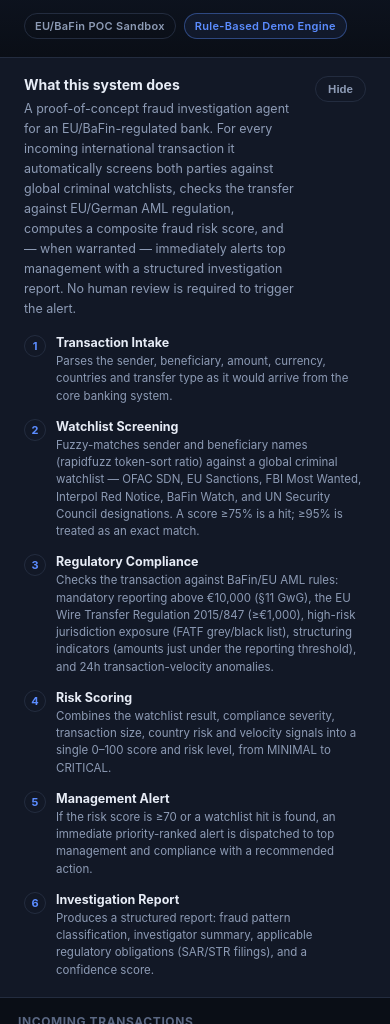
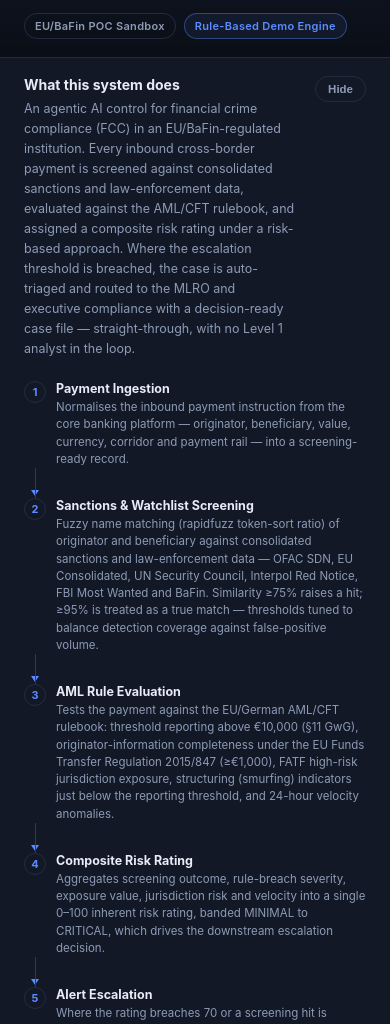
Before and after one commit to dskiran2018/fraudagent, a plain HTML site: page web/index.html in a window 390 px wide. Shown: the part 76-1100 px from the top of the page. Drawn offline with Linux system fonts and the light colour scheme; no server answers.

Commit message:
more interactive frontend

```diff
--- a/web/app.js
+++ b/web/app.js
@@ -8,12 +8,12 @@ const ICONS = {
 };
 
 const STEPS = [
-  { id: "intake", label: "Transaction Intake" },
-  { id: "watchlist", label: "Watchlist Screening" },
-  { id: "compliance", label: "Regulatory Compliance" },
-  { id: "risk", label: "Risk Scoring" },
-  { id: "alert", label: "Management Alert" },
-  { id: "report", label: "Investigation Report" },
+  { id: "intake", label: "Payment Ingestion" },
+  { id: "watchlist", label: "Sanctions &amp; Watchlist Screening" },
+  { id: "compliance", label: "AML Rule Evaluation" },
+  { id: "risk", label: "Composite Risk Rating" },
+  { id: "alert", label: "Alert Escalation" },
+  { id: "report", label: "Case Disposition" },
 ];
 
 const pipelineEl = document.getElementById("pipeline");
@@ -35,6 +35,37 @@ function flagEmoji(cc) {
   if (!cc || cc.length !== 2) return "";
   const points = [...cc.toUpperCase()].map((c) => 127397 + c.charCodeAt(0));
   return String.fromCodePoint(...points);
+}
+
+// Built-in ISO 3166-1 alpha-2 -> display name, so there is no country
+// table to keep in sync with config.py. Older browsers fall back to the code.
+const REGION_NAMES = (() => {
+  try {
+    return new Intl.DisplayNames(["en"], { type: "region" });
+  } catch {
+    return null;
+  }
+})();
+
+function countryName(cc) {
+  if (!cc || cc.length !== 2) return "";
+  const code = cc.toUpperCase();
+  if (!REGION_NAMES) return code;
+  try {
+    const name = REGION_NAMES.of(code);
+    // Unassigned codes come back as the code itself; "ZZ" resolves to the
+    // literal "Unknown Region", which reads worse than the raw code.
+    return !name || name === "Unknown Region" ? code : name;
+  } catch {
+    return code;
+  }
+}
+
+// Flag + full country name, e.g. "\u{1F1E9}\u{1F1EA} Germany".
+function countryLabel(cc) {
+  const flag = flagEmoji(cc);
+  const name = countryName(cc);
+  return flag ? `${flag} ${name}` : name;
 }
 
 function money(amount, currency) {
@@ -108,7 +139,7 @@ async function loadTransactions() {
         <span class="txn-amount">${money(t.amount, t.currency)}</span>
       </div>
       <div class="txn-card-row2">
-        <span>${flagEmoji(t.sender_country)} ${t.sender_country} → ${flagEmoji(t.beneficiary_country)} ${t.beneficiary_country}</span>
+        <span>${countryLabel(t.sender_country)} → ${countryLabel(t.beneficiary_country)}</span>
         <span class="txn-type">${t.type}</span>
       </div>`;
     card.addEventListener("click", () => runInvestigation(t));
@@ -127,7 +158,7 @@ function runInvestigation(txn) {
 
   resetPipeline();
   pipelineTitle.textContent = `Investigating ${txn.sender} → ${txn.beneficiary}`;
-  pipelineSubtitle.textContent = `${money(txn.amount, txn.currency)} · ${txn.sender_country} → ${txn.beneficiary_country} · ${txn.type}`;
+  pipelineSubtitle.textContent = `${money(txn.amount, txn.currency)} · ${countryLabel(txn.sender_country)} → ${countryLabel(txn.beneficiary_country)} · ${txn.type}`;
   statusText.textContent = `Running pipeline for ${txn.transaction_id}…`;
 
   setNodeState(STEPS[0].id, "active");
@@ -188,13 +219,13 @@ function renderIntake(d) {
   setNodeState("intake", "clear", "RECEIVED");
   addCard(`
     <div class="card">
-      <div class="card-head"><h3>${svgIcon("intake")} Transaction Intake</h3><span class="badge badge-blue">${d.transaction_id}</span></div>
+      <div class="card-head"><h3>${svgIcon("intake")} Payment Ingestion</h3><span class="badge badge-blue">${d.transaction_id}</span></div>
       <div class="intake-row">
         <span class="intake-amount">${money(d.amount, d.currency)}</span>
         <span class="intake-arrow">·</span>
-        <span>${d.sender} (${flagEmoji(d.sender_country)} ${d.sender_country})</span>
+        <span>${d.sender} (${countryLabel(d.sender_country)})</span>
         <span class="intake-arrow">→</span>
-        <span>${d.beneficiary} (${flagEmoji(d.beneficiary_country)} ${d.beneficiary_country})</span>
+        <span>${d.beneficiary} (${countryLabel(d.beneficiary_country)})</span>
         <span class="badge badge-dim">${d.type}</span>
       </div>
     </div>`);
@@ -219,7 +250,7 @@ function renderWatchlist(d) {
 
   addCard(`
     <div class="card ${hit ? "card-hit" : "card-clear"}">
-      <div class="card-head"><h3>${svgIcon("watchlist")} Watchlist Screening</h3><span class="badge ${hit ? "badge-red" : "badge-green"}">${hit ? "🔴 HIT" : "🟢 CLEAR"}</span></div>
+      <div class="card-head"><h3>${svgIcon("watchlist")} Sanctions &amp; Watchlist Screening</h3><span class="badge ${hit ? "badge-red" : "badge-green"}">${hit ? "🔴 HIT" : "🟢 CLEAR"}</span></div>
       ${body}
     </div>`);
 }
@@ -236,8 +267,8 @@ function renderCompliance(d) {
 
   addCard(`
     <div class="card ${sevClass === "hit" ? "card-hit" : sevClass === "warn" ? "card-warn" : ""}">
-      <div class="card-head"><h3>${svgIcon("compliance")} Regulatory Compliance</h3><span class="badge ${badgeClass}">${d.highest_severity}</span></div>
-      <p class="summary-text" style="margin-top:0;">≈ ${money(d.eur_equivalent, "EUR")} · ${flagEmoji(d.sender_country)}${d.sender_country} ${d.sender_high_risk ? "(high-risk)" : ""} → ${flagEmoji(d.beneficiary_country)}${d.beneficiary_country} ${d.beneficiary_high_risk ? "(high-risk)" : ""}</p>
+      <div class="card-head"><h3>${svgIcon("compliance")} AML Rule Evaluation</h3><span class="badge ${badgeClass}">${d.highest_severity}</span></div>
+      <p class="summary-text" style="margin-top:0;">≈ ${money(d.eur_equivalent, "EUR")} · ${countryLabel(d.sender_country)} ${d.sender_high_risk ? "(high-risk)" : ""} → ${countryLabel(d.beneficiary_country)} ${d.beneficiary_high_risk ? "(high-risk)" : ""}</p>
       <ul class="issue-list">${issues}</ul>
     </div>`);
 }
@@ -257,7 +288,7 @@ function renderRisk(d) {
 
   addCard(`
     <div class="card ${sevClass === "hit" ? "card-hit" : sevClass === "warn" ? "card-warn" : ""}">
-      <div class="card-head"><h3>${svgIcon("risk")} Risk Scoring</h3><span class="badge ${badgeClass}">${d.risk_level}</span></div>
+      <div class="card-head"><h3>${svgIcon("risk")} Composite Risk Rating</h3><span class="badge ${badgeClass}">${d.risk_level}</span></div>
       <div class="risk-layout">
         <svg viewBox="0 0 120 120" class="gauge">
           <circle cx="60" cy="60" r="${r}" class="gauge-bg"/>
@@ -275,7 +306,7 @@ function renderAlert(event) {
     setNodeState("alert", "clear", "NOT REQUIRED");
     addCard(`
       <div class="card card-clear">
-        <div class="card-head"><h3>${svgIcon("alert")} Management Alert</h3><span class="badge badge-green">🟢 NOT REQUIRED</span></div>
+        <div class="card-head"><h3>${svgIcon("alert")} Alert Escalation</h3><span class="badge badge-green">🟢 NOT REQUIRED</span></div>
         <p class="summary-text">Risk below threshold and no watchlist hit — no escalation to top management needed.</p>
       </div>`);
     return;
@@ -285,7 +316,7 @@ function renderAlert(event) {
   setNodeState("alert", "hit", `SENT · ${d.priority}`);
   addCard(`
     <div class="card card-hit">
-      <div class="card-head"><h3>${svgIcon("alert")} Management Alert</h3><span class="badge badge-red">🔴 DISPATCHED · ${d.priority}</span></div>
+      <div class="card-head"><h3>${svgIcon("alert")} Alert Escalation</h3><span class="badge badge-red">🔴 DISPATCHED · ${d.priority}</span></div>
       <div class="alert-subject">${d.subject || ""}</div>
       <div class="alert-meta-grid">
         <div><span>Alert ID</span>${d.alert_id || "N/A"}</div>
@@ -304,7 +335,7 @@ function renderReport(d) {
   addCard(`
     <div class="card">
       <div class="card-head">
-        <h3>${svgIcon("report")} Investigation Report</h3>
+        <h3>${svgIcon("report")} Case Disposition</h3>
         <span class="badge badge-blue">${d.fraud_pattern}</span>
       </div>
       <p class="summary-text">${d.investigator_summary}</p>
--- a/web/index.html
+++ b/web/index.html
@@ -27,11 +27,12 @@
         <div>
           <h2>What this system does</h2>
           <p class="info-lead">
-            A proof-of-concept fraud investigation agent for an EU/BaFin-regulated bank. For every
-            incoming international transaction it automatically screens both parties against global
-            criminal watchlists, checks the transfer against EU/German AML regulation, computes a
-            composite fraud risk score, and — when warranted — immediately alerts top management with
-            a structured investigation report. No human review is required to trigger the alert.
+            An agentic AI control for financial crime compliance (FCC) in an EU/BaFin-regulated
+            institution. Every inbound cross-border payment is screened against consolidated sanctions
+            and law-enforcement data, evaluated against the AML/CFT rulebook, and assigned a composite
+            risk rating under a risk-based approach. Where the escalation threshold is breached, the
+            case is auto-triaged and routed to the MLRO and executive compliance with a decision-ready
+            case file — straight-through, with no Level 1 analyst in the loop.
           </p>
         </div>
         <button type="button" id="info-toggle" class="info-toggle" aria-expanded="true">Hide</button>
@@ -41,43 +42,43 @@
         <li>
           <span class="info-step-num">1</span>
           <div>
-            <strong>Transaction Intake</strong>
-            <p>Parses the sender, beneficiary, amount, currency, countries and transfer type as it would arrive from the core banking system.</p>
+            <strong>Payment Ingestion</strong>
+            <p>Normalises the inbound payment instruction from the core banking platform — originator, beneficiary, value, currency, corridor and payment rail — into a screening-ready record.</p>
           </div>
         </li>
         <li>
           <span class="info-step-num">2</span>
           <div>
-            <strong>Watchlist Screening</strong>
-            <p>Fuzzy-matches sender and beneficiary names (rapidfuzz token-sort ratio) against a global criminal watchlist — OFAC SDN, EU Sanctions, FBI Most Wanted, Interpol Red Notice, BaFin Watch, and UN Security Council designations. A score ≥75% is a hit; ≥95% is treated as an exact match.</p>
+            <strong>Sanctions &amp; Watchlist Screening</strong>
+            <p>Fuzzy name matching (rapidfuzz token-sort ratio) of originator and beneficiary against consolidated sanctions and law-enforcement data — OFAC SDN, EU Consolidated, UN Security Council, Interpol Red Notice, FBI Most Wanted and BaFin. Similarity ≥75% raises a hit; ≥95% is treated as a true match — thresholds tuned to balance detection coverage against false-positive volume.</p>
           </div>
         </li>
         <li>
           <span class="info-step-num">3</span>
           <div>
-            <strong>Regulatory Compliance</strong>
-            <p>Checks the transaction against BaFin/EU AML rules: mandatory reporting above €10,000 (§11 GwG), the EU Wire Transfer Regulation 2015/847 (≥€1,000), high-risk jurisdiction exposure (FATF grey/black list), structuring indicators (amounts just under the reporting threshold), and 24h transaction-velocity anomalies.</p>
+            <strong>AML Rule Evaluation</strong>
+            <p>Tests the payment against the EU/German AML/CFT rulebook: threshold reporting above €10,000 (§11 GwG), originator-information completeness under the EU Funds Transfer Regulation 2015/847 (≥€1,000), FATF high-risk jurisdiction exposure, structuring (smurfing) indicators just below the reporting threshold, and 24-hour velocity anomalies.</p>
           </div>
         </li>
         <li>
           <span class="info-step-num">4</span>
           <div>
-            <strong>Risk Scoring</strong>
-            <p>Combines the watchlist result, compliance severity, transaction size, country risk and velocity signals into a single 0–100 score and risk level, from MINIMAL to CRITICAL.</p>
+            <strong>Composite Risk Rating</strong>
+            <p>Aggregates screening outcome, rule-breach severity, exposure value, jurisdiction risk and velocity into a single 0–100 inherent risk rating, banded MINIMAL to CRITICAL, which drives the downstream escalation decision.</p>
           </div>
         </li>
         <li>
           <span class="info-step-num">5</span>
           <div>
-            <strong>Management Alert</strong>
-            <p>If the risk score is ≥70 or a watchlist hit is found, an immediate priority-ranked alert is dispatched to top management and compliance with a recommended action.</p>
+            <strong>Alert Escalation</strong>
+            <p>Where the rating breaches 70 or a screening hit is confirmed, a priority-ranked alert is routed to the MLRO, Chief Compliance Officer and executive management with a recommended disposition — enhanced monitoring, payment hold with EDD, or freeze and immediate SAR filing.</p>
           </div>
         </li>
         <li>
           <span class="info-step-num">6</span>
           <div>
-            <strong>Investigation Report</strong>
-            <p>Produces a structured report: fraud pattern classification, investigator summary, applicable regulatory obligations (SAR/STR filings), and a confidence score.</p>
+            <strong>Case Disposition</strong>
+            <p>Produces an audit-ready case file: money-laundering typology classification, investigator narrative, the triggered reporting obligations (SAR/STR to the BaFin FIU via goAML), and a confidence score.</p>
           </div>
         </li>
       </ol>
--- a/web/style.css
+++ b/web/style.css
@@ -14,6 +14,9 @@
   --red: #f0576a;
   --red-deep: #7c1d2a;
   --radius: 12px;
+  --flow-gap-x: 34px;
+  --flow-gap-y: 30px;
+  --flow-line: #2e3a52;
 }
 
 * { box-sizing: border-box; }
@@ -129,11 +132,12 @@ html, body {
 
 .info-steps {
   list-style: none;
-  margin: 16px 0 0;
+  margin: 22px 0 4px;
   padding: 0;
   display: grid;
-  grid-template-columns: repeat(auto-fit, minmax(230px, 1fr));
-  gap: 14px;
+  grid-template-columns: repeat(3, 1fr);
+  column-gap: var(--flow-gap-x);
+  row-gap: var(--flow-gap-y);
 }
 
 .info-panel.collapsed .info-steps { display: none; }
@@ -143,6 +147,77 @@ html, body {
   display: flex;
   gap: 10px;
   align-items: flex-start;
+  position: relative;
+}
+
+/* Serpentine order: row 1 runs left-to-right, row 2 doubles back
+   right-to-left, so the connectors trace a square wave. */
+.info-steps li:nth-child(1) { grid-area: 1 / 1; }
+.info-steps li:nth-child(2) { grid-area: 1 / 2; }
+.info-steps li:nth-child(3) { grid-area: 1 / 3; }
+.info-steps li:nth-child(4) { grid-area: 2 / 3; }
+.info-steps li:nth-child(5) { grid-area: 2 / 2; }
+.info-steps li:nth-child(6) { grid-area: 2 / 1; }
+
+/* ::after draws the line, ::before the arrowhead. Both sit on the
+   centreline of the step number (11px = half of the 22px circle). */
+.info-steps li::before,
+.info-steps li::after {
+  content: "";
+  position: absolute;
+  pointer-events: none;
+}
+
+/* Top row, flowing right */
+.info-steps li:nth-child(1)::after,
+.info-steps li:nth-child(2)::after {
+  top: 11px;
+  right: calc(-1 * var(--flow-gap-x));
+  width: var(--flow-gap-x);
+  border-top: 1px solid var(--flow-line);
+}
+
+.info-steps li:nth-child(1)::before,
+.info-steps li:nth-child(2)::before {
+  top: 7px;
+  right: calc(2px - var(--flow-gap-x));
+  border-top: 4px solid transparent;
+  border-bottom: 4px solid transparent;
+  border-left: 6px solid var(--accent);
+}
+
+/* The turn: straight down from step 3's circle into step 4's */
+.info-steps li:nth-child(3)::after {
+  top: 100%;
+  left: 11px;
+  height: var(--flow-gap-y);
+  border-left: 1px solid var(--flow-line);
+}
+
+.info-steps li:nth-child(3)::before {
+  top: calc(100% + var(--flow-gap-y) - 8px);
+  left: 7px;
+  border-left: 4px solid transparent;
+  border-right: 4px solid transparent;
+  border-top: 6px solid var(--accent);
+}
+
+/* Bottom row, doubling back left */
+.info-steps li:nth-child(4)::after,
+.info-steps li:nth-child(5)::after {
+  top: 11px;
+  left: calc(-1 * var(--flow-gap-x));
+  width: var(--flow-gap-x);
+  border-top: 1px solid var(--flow-line);
+}
+
+.info-steps li:nth-child(4)::before,
+.info-steps li:nth-child(5)::before {
+  top: 7px;
+  left: calc(2px - var(--flow-gap-x));
+  border-top: 4px solid transparent;
+  border-bottom: 4px solid transparent;
+  border-right: 6px solid var(--accent);
 }
 
 .info-step-num {
@@ -264,10 +339,17 @@ html, body {
   color: var(--text-dim);
   display: flex;
   justify-content: space-between;
-  gap: 8px;
+  gap: 2px 8px;
+  flex-wrap: wrap;
 }
 
+/* Full country names are too wide to share a line with the type badge,
+   so the route always takes the full row and the badge sits beneath it.
+   Uniform three-line cards beat a ragged mix of two and three. */
+.txn-card-row2 > span:first-child { flex: 1 1 100%; }
+
 .txn-type {
+  margin-left: auto;
   font-size: 10.5px;
   letter-spacing: 0.3px;
   color: var(--text-faint);
@@ -335,6 +417,12 @@ html, body {
   color: var(--text-faint);
   max-width: 100px;
   line-height: 1.25;
+  /* Stage names run to three lines at the longest, so reserve the full
+     height for every node and keep the status badges on one baseline. */
+  min-height: calc(11px * 1.25 * 3);
+  display: flex;
+  align-items: center;
+  justify-content: center;
 }
 
 .pnode-sub {
@@ -636,6 +724,38 @@ html, body {
 
 .statusbar-sep { color: var(--text-faint); }
 
+/* Below three columns the serpentine has nowhere to double back,
+   so the flow straightens into a single descending column. */
+@media (max-width: 900px) {
+  .info-steps { grid-template-columns: 1fr; }
+  .info-steps li:nth-child(n) { grid-area: auto; }
+
+  .info-steps li::before,
+  .info-steps li::after { display: none; }
+
+  .info-steps li:not(:last-child)::after {
+    display: block;
+    top: 100%;
+    left: 11px;
+    right: auto;
+    width: 0;
+    height: var(--flow-gap-y);
+    border-top: 0;
+    border-left: 1px solid var(--flow-line);
+  }
+
+  .info-steps li:not(:last-child)::before {
+    display: block;
+    top: calc(100% + var(--flow-gap-y) - 8px);
+    left: 7px;
+    right: auto;
+    border-left: 4px solid transparent;
+    border-right: 4px solid transparent;
+    border-top: 6px solid var(--accent);
+    border-bottom: 0;
+  }
+}
+
 @media (max-width: 760px) {
   .layout { flex-direction: column; }
   .sidebar { width: 100%; max-height: 220px; border-right: none; border-bottom: 1px solid var(--border); }
```
Also changed, not shown: 4 other files.
